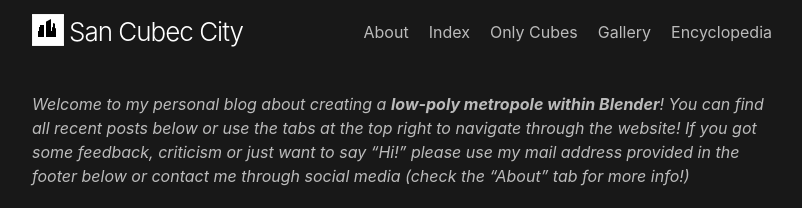
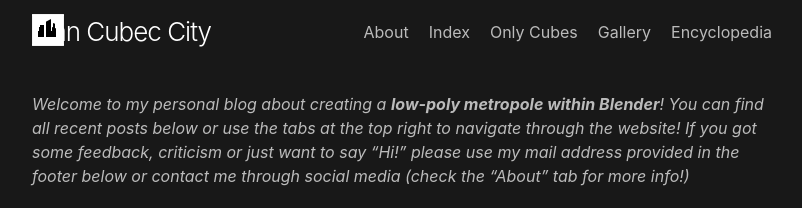
Before and after one commit to kant/san_cubec_blog, a Jekyll site: the page built from index.md, in a window 1280 px wide. Shown: the top 208 px of the page, without its empty margins (238-1040 px from the left). Built offline with Jekyll 4.4.1, drawn with Linux system fonts in a browser that asks for light colours.

Commit message:
adjust top img width

```diff
--- a/_sass/minima/_layout.scss
+++ b/_sass/minima/_layout.scss
@@ -32,7 +32,7 @@
 	content: url("/assets/images/home/san_cubec_logo.png");
 	display: inline-block;
 	position: relative;
-	width: 37px;
+	width: 5px;
 	top: 5px;
 }
 
--- a/assets/main.scss
+++ /dev/null
@@ -1,13 +0,0 @@
----
-# Only the main Sass file needs front matter (the dashes are enough)
----
-
-@import "minima";
-
-.site-title::before {
-	content: url("/assets/images/home/san_cubec_logo.png");
-	display: inline-block;
-	position: relative;
-	width: 37px;
-	top: 5px;
-}
```
